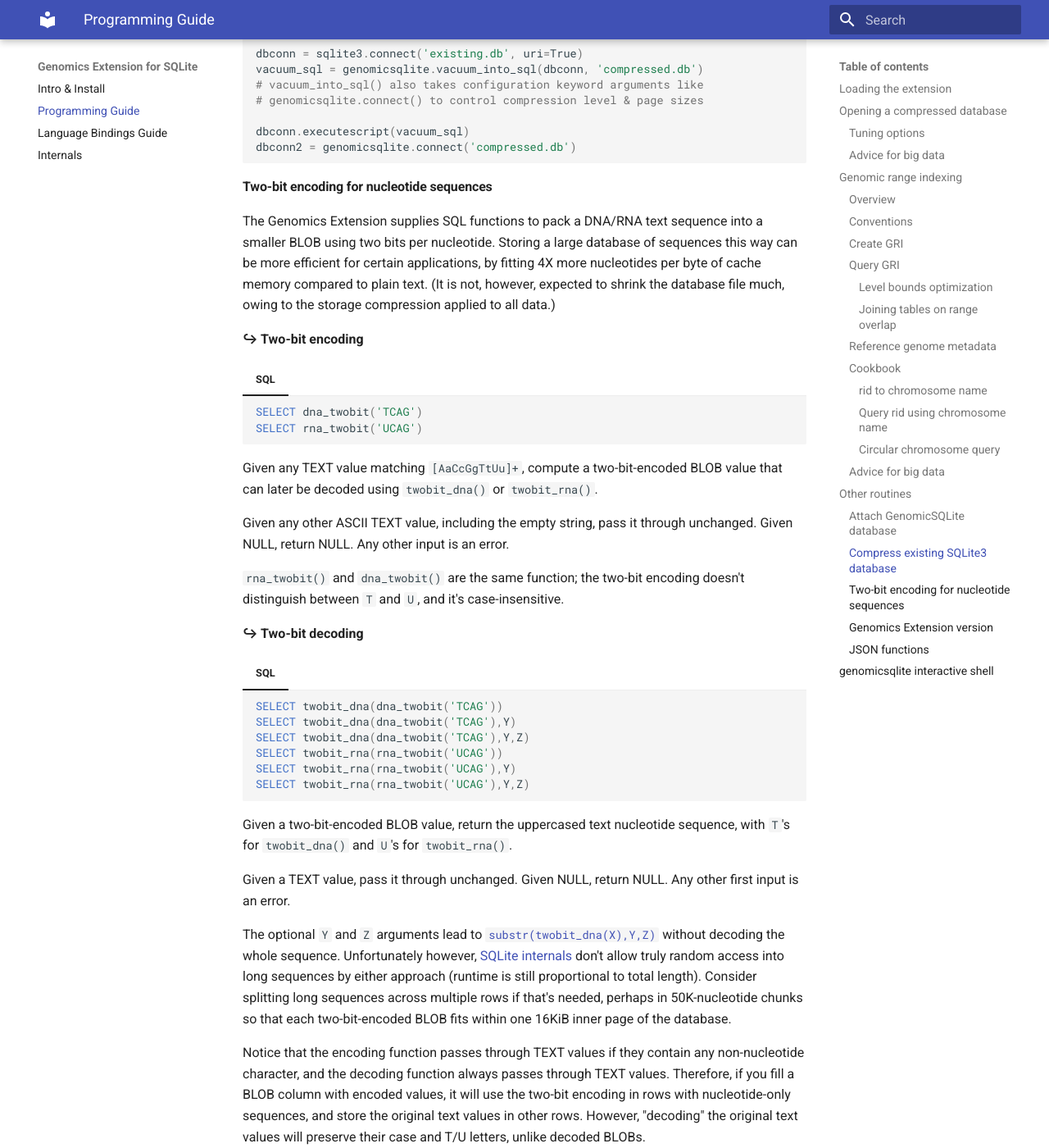
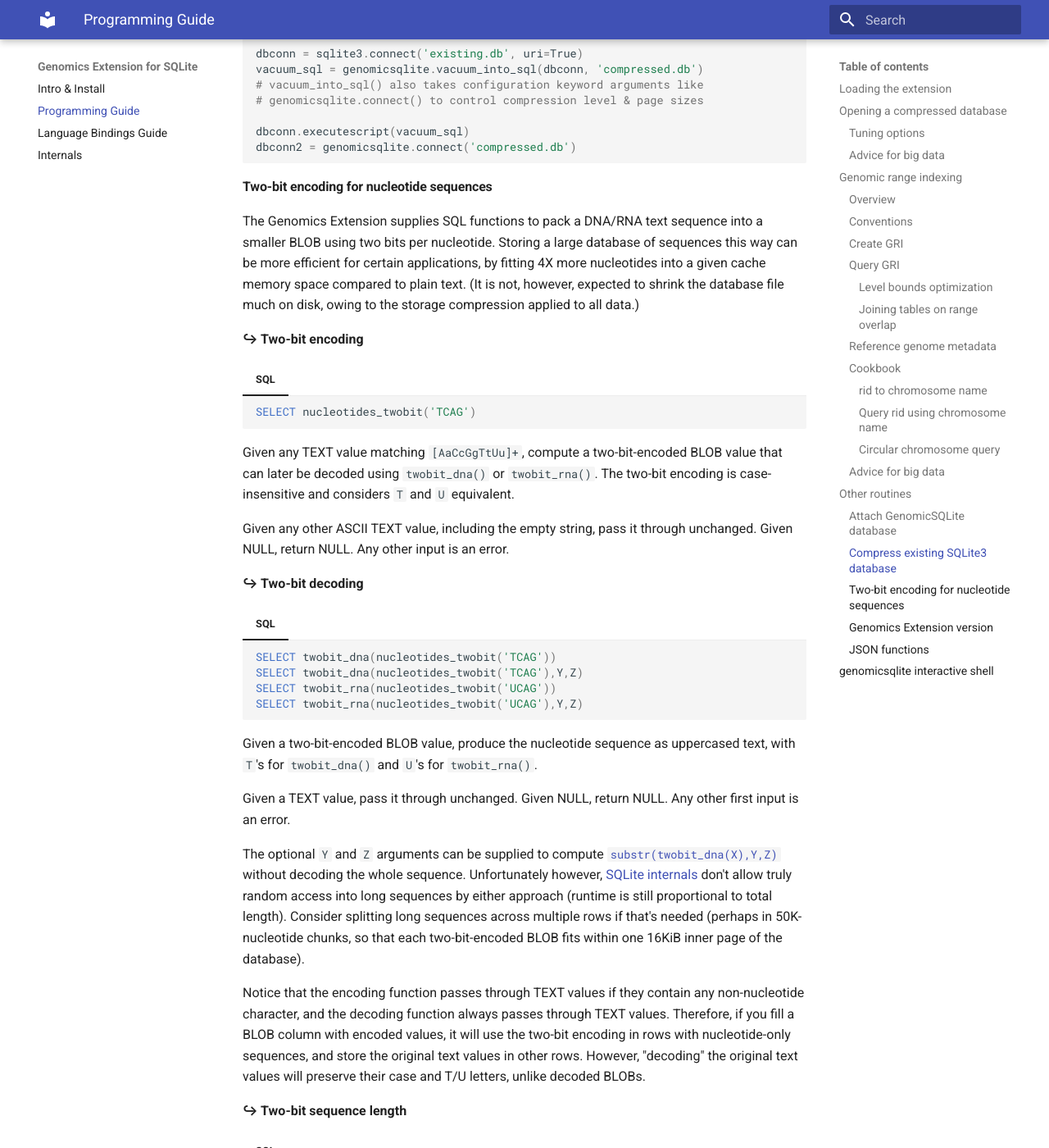
Before and after one commit to mlin/GenomicSQLite, an MkDocs documentation site: the page built from docs/guide.md, in a window 1280 px wide and 1400 px high, scrolled down 11788 px. Shown: the whole window at 82% size. Built offline with MkDocs 1.6.1 and Material for MkDocs 9.7.7, drawn with Linux system fonts in a browser that asks for light colours; some of the changed text lies outside the part shown.

Commit message:
simplify

````diff
--- a/docs/guide.md
+++ b/docs/guide.md
@@ -905,39 +905,34 @@ But this plan strongly depends on the contiguity assumption.
 
 #### Two-bit encoding for nucleotide sequences
 
-The Genomics Extension supplies SQL functions to pack a DNA/RNA text sequence into a smaller BLOB using two bits per nucleotide. Storing a large database of sequences this way can be more efficient for certain applications, by fitting 4X more nucleotides per byte of cache memory compared to plain text. (It is not, however, expected to shrink the database file much, owing to the storage compression applied to all data.)
+The Genomics Extension supplies SQL functions to pack a DNA/RNA text sequence into a smaller BLOB using two bits per nucleotide. Storing a large database of sequences this way can be more efficient for certain applications, by fitting 4X more nucleotides into a given cache memory space compared to plain text. (It is not, however, expected to shrink the database file much on disk, owing to the storage compression applied to all data.)
 
 **↪ Two-bit encoding**
 
 === "SQL"
     ``` sql
-    SELECT dna_twobit('TCAG')
-    SELECT rna_twobit('UCAG')
+    SELECT nucleotides_twobit('TCAG')
     ```
 
-Given any TEXT value matching `[AaCcGgTtUu]+`, compute a two-bit-encoded BLOB value that can later be decoded using `twobit_dna()` or `twobit_rna()`.
+Given any TEXT value matching `[AaCcGgTtUu]+`, compute a two-bit-encoded BLOB value that can later be decoded using `twobit_dna()` or `twobit_rna()`. The two-bit encoding is case-insensitive and considers `T` and `U` equivalent.
 
 Given any other ASCII TEXT value, including the empty string, pass it through unchanged. Given NULL, return NULL. Any other input is an error.
-
-`rna_twobit()` and `dna_twobit()` are the same function; the two-bit encoding doesn't distinguish between `T` and `U`, and it's case-insensitive.
 
 **↪ Two-bit decoding**
 
 === "SQL"
     ``` sql
-    SELECT twobit_dna(dna_twobit('TCAG'))
-    SELECT twobit_dna(dna_twobit('TCAG'),Y)
-    SELECT twobit_dna(dna_twobit('TCAG'),Y,Z)
-    SELECT twobit_rna(rna_twobit('UCAG'))
-    SELECT twobit_rna(rna_twobit('UCAG'),Y)
-    SELECT twobit_rna(rna_twobit('UCAG'),Y,Z)
+    SELECT twobit_dna(nucleotides_twobit('TCAG'))
+    SELECT twobit_dna(nucleotides_twobit('TCAG'),Y,Z)
+    SELECT twobit_rna(nucleotides_twobit('UCAG'))
+    SELECT twobit_rna(nucleotides_twobit('UCAG'),Y,Z)
     ```
 
-Given a two-bit-encoded BLOB value, return the uppercased text nucleotide sequence, with `T`'s for `twobit_dna()` and `U`'s for `twobit_rna()`.
+Given a two-bit-encoded BLOB value, produce the nucleotide sequence as uppercased text, with `T`'s for `twobit_dna()` and `U`'s for `twobit_rna()`.
 
 Given a TEXT value, pass it through unchanged. Given NULL, return NULL. Any other first input is an error.
 
-The optional `Y` and `Z` arguments lead to [`substr(twobit_dna(X),Y,Z)`](https://sqlite.org/lang_corefunc.html#substr) without decoding the whole sequence. Unfortunately however, [SQLite internals](https://sqlite.org/forum/forumpost/756c1a1e48?t=h) don't allow truly random access into long sequences by either approach (runtime is still proportional to total length). Consider splitting long sequences across multiple rows if that's needed, perhaps in 50K-nucleotide chunks so that each two-bit-encoded BLOB fits within one 16KiB inner page of the database.
+The optional `Y` and `Z` arguments can be supplied to compute [`substr(twobit_dna(X),Y,Z)`](https://sqlite.org/lang_corefunc.html#substr) without decoding the whole sequence. Unfortunately however, [SQLite internals](https://sqlite.org/forum/forumpost/756c1a1e48?t=h) don't allow truly random access into long sequences by either approach (runtime is still proportional to total length). Consider splitting long sequences across multiple rows if that's needed (perhaps in 50K-nucleotide chunks, so that each two-bit-encoded BLOB fits within one 16KiB inner page of the database).
 
 Notice that the encoding function passes through TEXT values if they contain any non-nucleotide character, and the decoding function always passes through TEXT values. Therefore, if you fill a BLOB column with encoded values, it will use the two-bit encoding in rows with nucleotide-only sequences, and store the original text values in other rows. However, "decoding" the original text values will preserve their case and T/U letters, unlike decoded BLOBs.
 
@@ -945,11 +940,10 @@ Notice that the encoding function passes through TEXT values if they contain any
 
 === "SQL"
     ``` sql
-    SELECT twobit_dna_length(dna_twobit('TCAG'))
-    SELECT twobit_rna_length(rna_twobit('UCAG'))
+    SELECT twobit_length(dna_twobit('TCAG'))
     ```
 
-Given a two-bit-encoded BLOB value, return the length of the *decoded* sequence. Equivalent to `length(twobit_dna(...))` but doesn't actually decode the sequence. It is *not* equal to `4*length(BLOB)` due to padding.
+Given a two-bit-encoded BLOB value, return the length of the *decoded* sequence (without actually decoding it). This is *not* equal to `4*length(BLOB)` due to padding.
 
 Given a TEXT value, return its byte length. Given NULL, return NULL. Any other input is an error.
 
````
Also changed, not shown: 2 other files.
